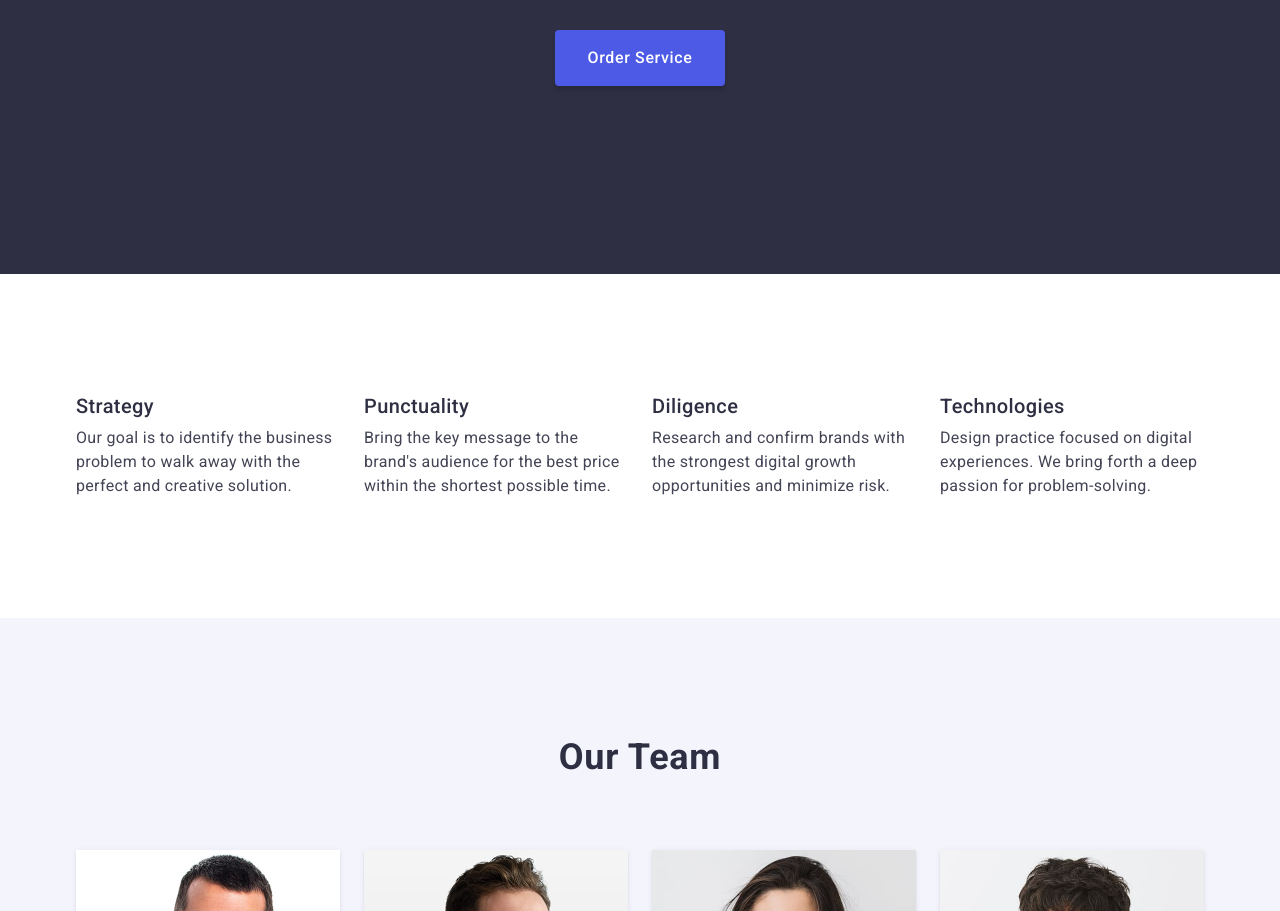
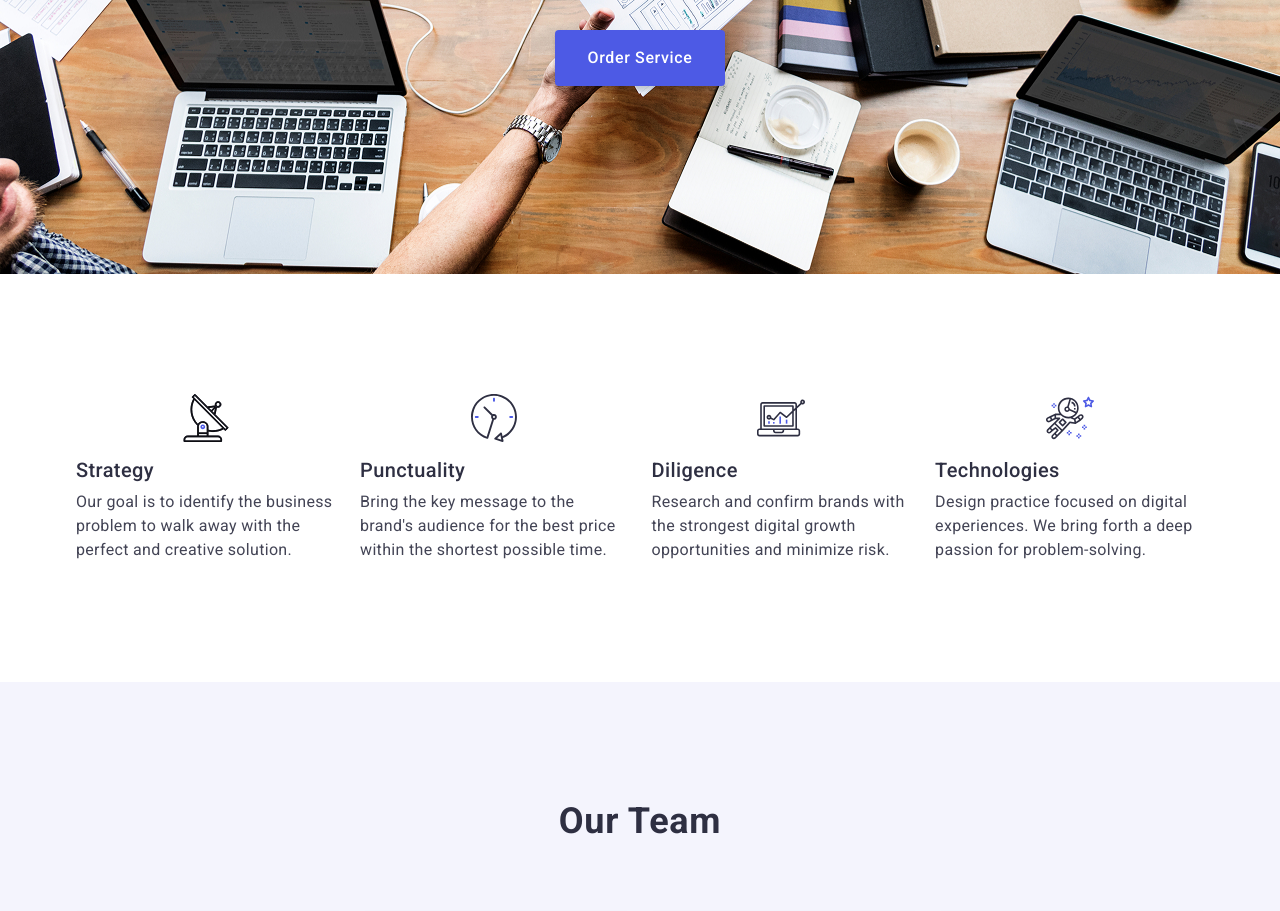
Before and after one commit to VladByshov/goit-markup-hw-04, a plain HTML site: page index.html in a window 1280 px wide. Shown: the part 398-1309 px from the top of the page. Drawn offline with nearby package versions, Linux system fonts and the light colour scheme.

Commit message:
add back image for hero section

```diff
--- a/css/style.css
+++ b/css/style.css
@@ -40,6 +40,7 @@ address {
 img {
     display: block;
     height: auto;
+    max-width: 100%;
 }
 
 .container {
@@ -50,6 +51,13 @@ img {
     margin-right: auto;
 }
 
+.icon{
+    width: 48px;
+    height: 48px;
+    fill: currentColor; /* цвет берется из текста родителя */
+    display: block;
+    margin: 0 auto 16px;
+}
 .visually-hidden {
     position: absolute;
     width: 1px;
@@ -143,13 +151,13 @@ img {
     color: #ffffff;
     max-width: 496px;
 }
-.hero{
+.hero {
     max-height: 600px;
     display: flex;
     align-items: center;
     justify-content: center;
     padding: 188px 0;
-    background-color: #2e2f42;
+    background:url("/images/people-office.jpg") center center / cover no-repeat #2e2f42;
 }
 
 .hero .container{
@@ -223,7 +231,7 @@ img {
     align-items: center;
 }
 .benefits-item{
-   width: calc((100% - 72px) / 4);
+   /*width: calc((100% - 72px) / 4);*/
 }
 
 /*BENEFITS SECTION*/
@@ -242,6 +250,8 @@ img {
     /*flex-layout*/
     display: flex;
     gap: 24px;
+    flex-wrap: wrap;
+    justify-content: center;
     /*styles*/
     list-style: none;
     text-align: center;
@@ -273,7 +283,7 @@ img {
 }
 
 .our-portfolio-item{
-    flex-basis: calc((100% - 48px) / 3);
+    /*flex-basis: calc((100% - 48px) / 3);*/
     overflow: hidden;
 }
 
--- a/index.html
+++ b/index.html
@@ -46,23 +46,35 @@
             <h2 class="visually-hidden">Benefits</h2>
             <ul class="benefits-list">
                 <li class="benefits-item">
+                    <svg class="icon" width="64" height="64">
+                        <use href="images/icons.svg#icon-antenna"></use>
+                    </svg>
                     <h3 class="section-list-title">Strategy</h3>
                     <p class="section-list-item">Our goal is to identify the business problem to walk away with the
                         perfect and creative
                         solution. </p>
                 </li>
                 <li class="benefits-item">
+                    <svg class="icon" width="64" height="64">
+                        <use href="images/icons.svg#icon-clock"></use>
+                    </svg>
                     <h3 class="section-list-title">Punctuality</h3>
                     <p class="section-list-item">Bring the key message to the brand's audience for the best price within
                         the shortest possible
                         time.</p>
                 </li>
                 <li class="benefits-item">
+                    <svg class="icon" width="64" height="64">
+                        <use href="images/icons.svg#icon-diagram"></use>
+                    </svg>
                     <h3 class="section-list-title">Diligence</h3>
                     <p class="section-list-item">Research and confirm brands with the strongest digital growth
                         opportunities and minimize risk.</p>
                 </li>
                 <li class="benefits-item">
+                    <svg class="icon" width="64" height="64">
+                        <use href="images/icons.svg#icon-astronaut"></use>
+                    </svg>
                     <h3 class="section-list-title">Technologies</h3>
                     <p class="section-list-item">Design practice focused on digital experiences. We bring forth a deep
                         passion for
```
Also changed, not shown: images/icons.svg (added), images/people-office.jpg (added).
